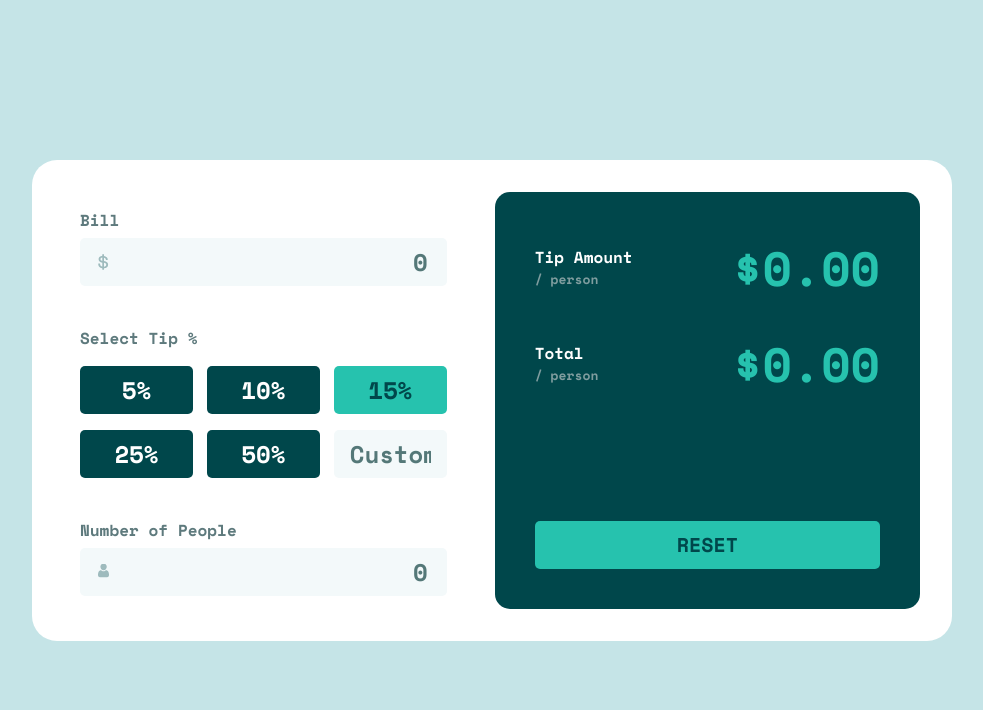
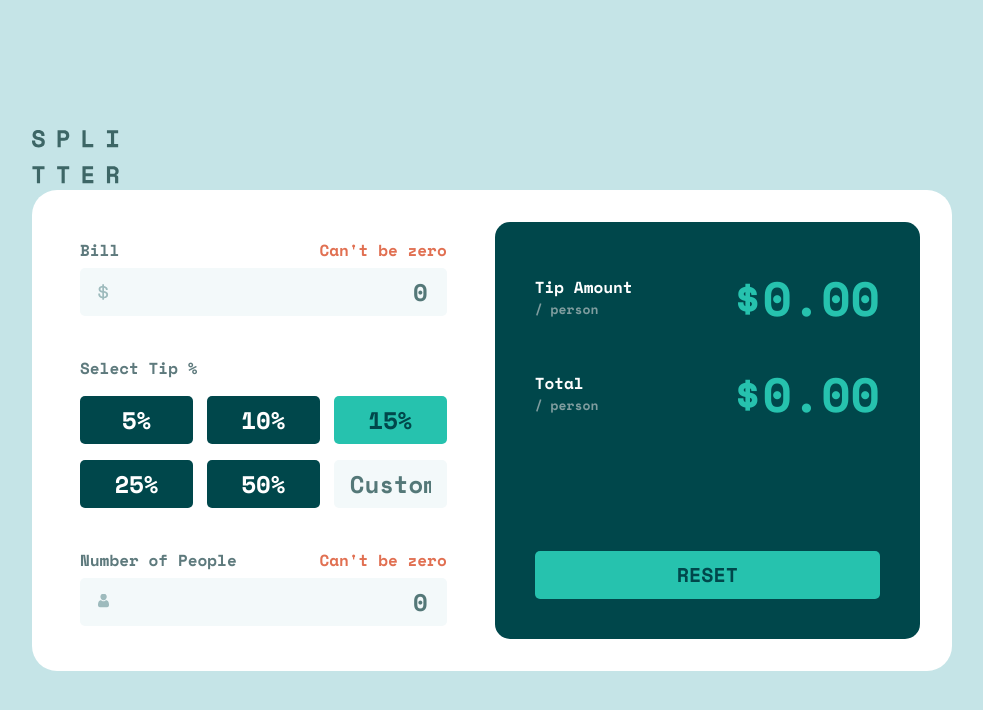
Before and after one commit to slavon213/tip-calculator, a plain HTML site: page index.html in a window 1280 px wide. Shown: the whole page, without its empty margins (148-1131 px from the left). Drawn offline with nearby package versions, Linux system fonts and the light colour scheme.

Commit message:
add tag small behind label for  showing errors1

```diff
--- a/index.html
+++ b/index.html
@@ -8,11 +8,15 @@
         <link rel="stylesheet" href="./style.css" />
     </head>
     <body>
+        <header><img src="./images/logo.svg" alt="" /></header>
         <main>
             <form>
                 <div class="half calculator">
                     <div class="with-icon">
-                        <label for="bill">Bill</label>
+                        <div class="flx">
+                            <label for="bill">Bill</label>
+                            <small>Can't be zero</small>
+                        </div>
                         <div class="dollar">
                             <input
                                 type="number"
@@ -43,7 +47,10 @@
                         </div>
                     </div>
                     <div class="with-icon">
-                        <label for="people-number">Number of People</label>
+                        <div class="flx">
+                            <label for="people-number">Number of People</label>
+                            <small>Can't be zero</small>
+                        </div>
                         <div class="person">
                             <input
                                 type="number"
--- a/style.css
+++ b/style.css
@@ -126,6 +126,18 @@ form {
     padding: 32px;
     display: flex;
     gap: 32px;
+    align-items: center;
+}
+
+small {
+    font-family: inherit;
+    font-size: inherit;
+    color: var(--color-invalid);
+}
+
+.flx {
+    display: flex;
+    justify-content: space-between;
     align-items: center;
 }
 
```
